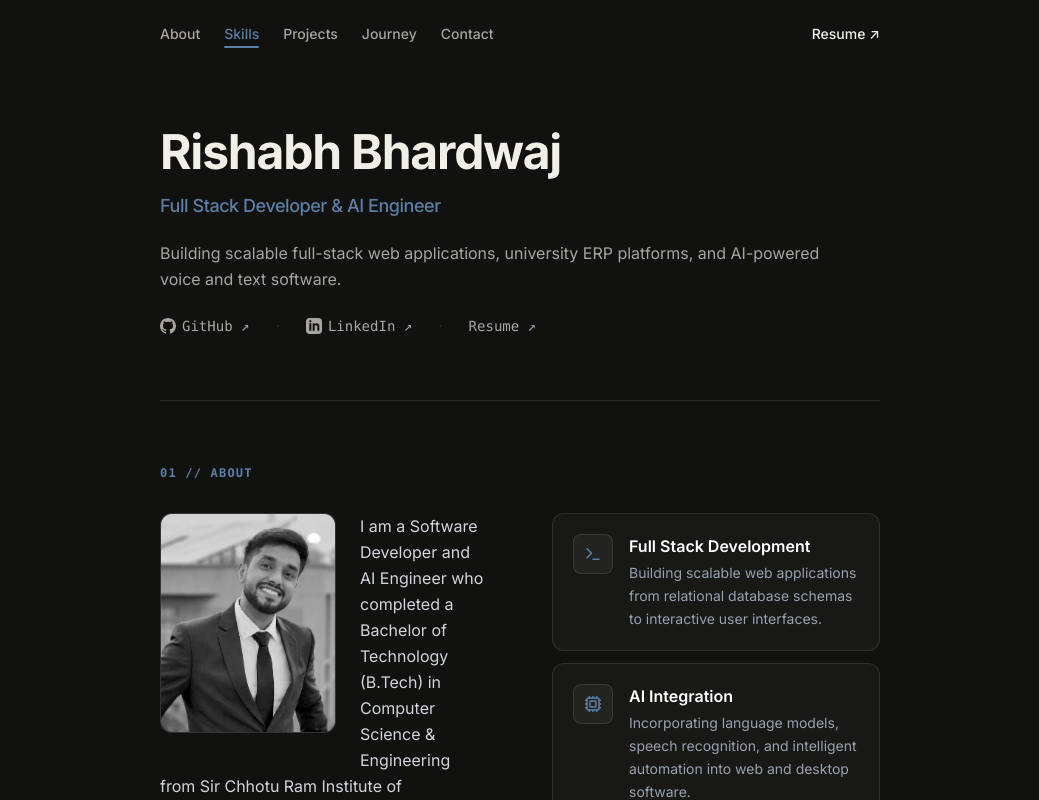
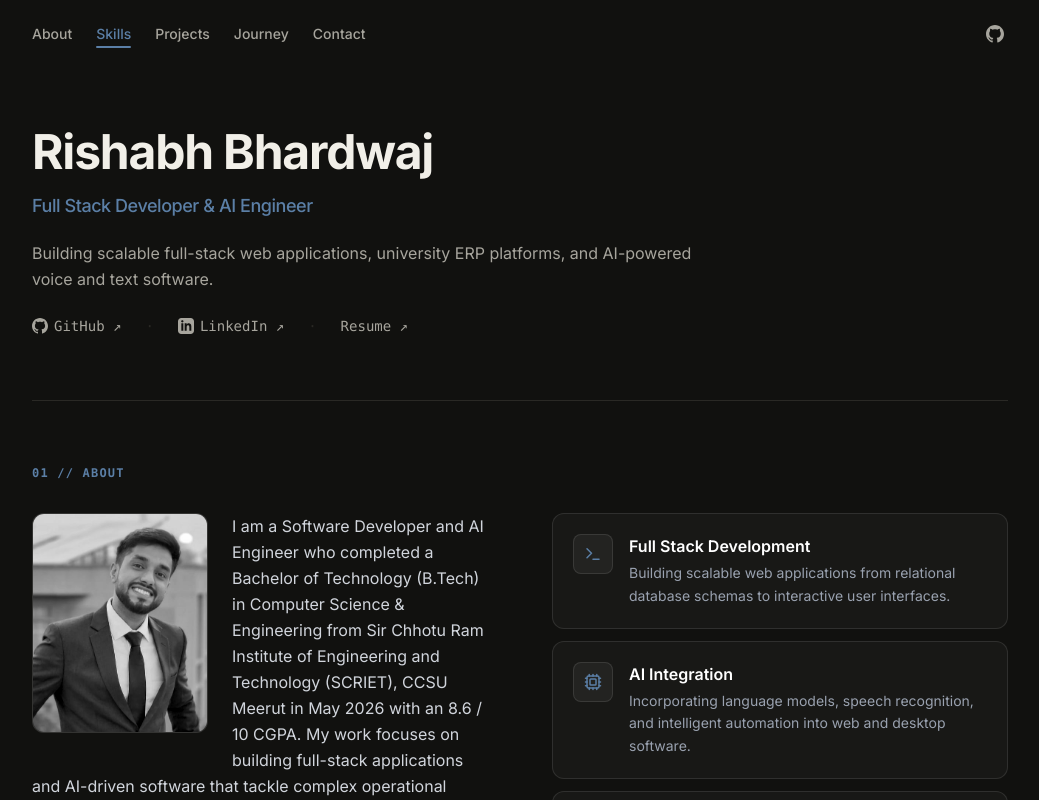
Before and after one commit to rishabhbhardwaj-dev/rishabh-portfolio, a React (Vite) app: page / in a window 1280 px wide. Shown: the top 800 px of the page, without its empty margins (120-1159 px from the left). Built offline with nearby package versions, Linux system fonts and the light colour scheme.

Commit message:
refine desktop layout and navbar

```diff
--- a/src/components/Navbar.jsx
+++ b/src/components/Navbar.jsx
@@ -48,7 +48,7 @@
           : "py-4 bg-transparent border-transparent"
       ))}
     >
-      <div className="mx-auto px-6 flex justify-between items-center max-w-3xl">
+      <div className="mx-auto px-6 flex justify-between items-center max-w-5xl">
         {/* Clean Flat Horizontal Navigation */}
         <nav
           aria-label="Main Navigation"
@@ -74,14 +74,25 @@
           })}
         </nav>
 
-        {/* Resume Action Link */}
+        {/* GitHub Link Icon */}
         <a
-          href={siteConfig.resumePath}
+          href={siteConfig.social.github}
           target="_blank"
           rel="noopener noreferrer"
-          className="inline-flex items-center justify-center text-xs sm:text-sm font-medium text-[#F1EFE8] hover:text-[#5B7FA6] transition-colors focus-visible:ring-2 focus-visible:ring-[#5B7FA6] rounded-sm shrink-0"
+          aria-label="GitHub"
+          className="inline-flex items-center justify-center p-1 text-[#A7A59D] hover:text-[#5B7FA6] transition-colors duration-200 focus-visible:ring-2 focus-visible:ring-[#5B7FA6] rounded-sm shrink-0"
         >
-          Resume ↗
+          <svg
+            xmlns="http://www.w3.org/2000/svg"
+            width="18"
+            height="18"
+            viewBox="0 0 24 24"
+            fill="currentColor"
+            className="shrink-0"
+            aria-hidden="true"
+          >
+            <path d="M12 0c-6.626 0-12 5.373-12 12 0 5.302 3.438 9.8 8.207 11.387.599.111.793-.261.793-.577v-2.234c-3.338.726-4.033-1.416-4.033-1.416-.546-1.387-1.333-1.756-1.333-1.756-1.089-.745.083-.729.083-.729 1.205.084 1.839 1.237 1.839 1.237 1.07 1.834 2.807 1.304 3.492.997.107-.775.418-1.305.762-1.604-2.665-.305-5.467-1.334-5.467-5.931 0-1.311.469-2.381 1.236-3.221-.124-.303-.535-1.524.117-3.176 0 0 1.008-.322 3.301 1.23.957-.266 1.983-.399 3.003-.404 1.02.005 2.047.138 3.006.404 2.291-1.552 3.297-1.23 3.297-1.23.653 1.653.242 2.874.118 3.176.77.84 1.235 1.911 1.235 3.221 0 4.609-2.807 5.624-5.479 5.921.43.372.823 1.102.823 2.222v3.293c0 .319.192.694.801.576 4.765-1.589 8.199-6.086 8.199-11.386 0-6.627-5.373-12-12-12z"/>
+          </svg>
         </a>
       </div>
     </motion.header>
--- a/src/pages/Home.jsx
+++ b/src/pages/Home.jsx
@@ -14,7 +14,7 @@
       <Background />
       <Navbar />
 
-      <main className="w-full max-w-3xl mx-auto px-6 font-sans">
+      <main className="w-full max-w-5xl mx-auto px-6 font-sans">
         <Hero />
         <About />
         <Journey />
```
